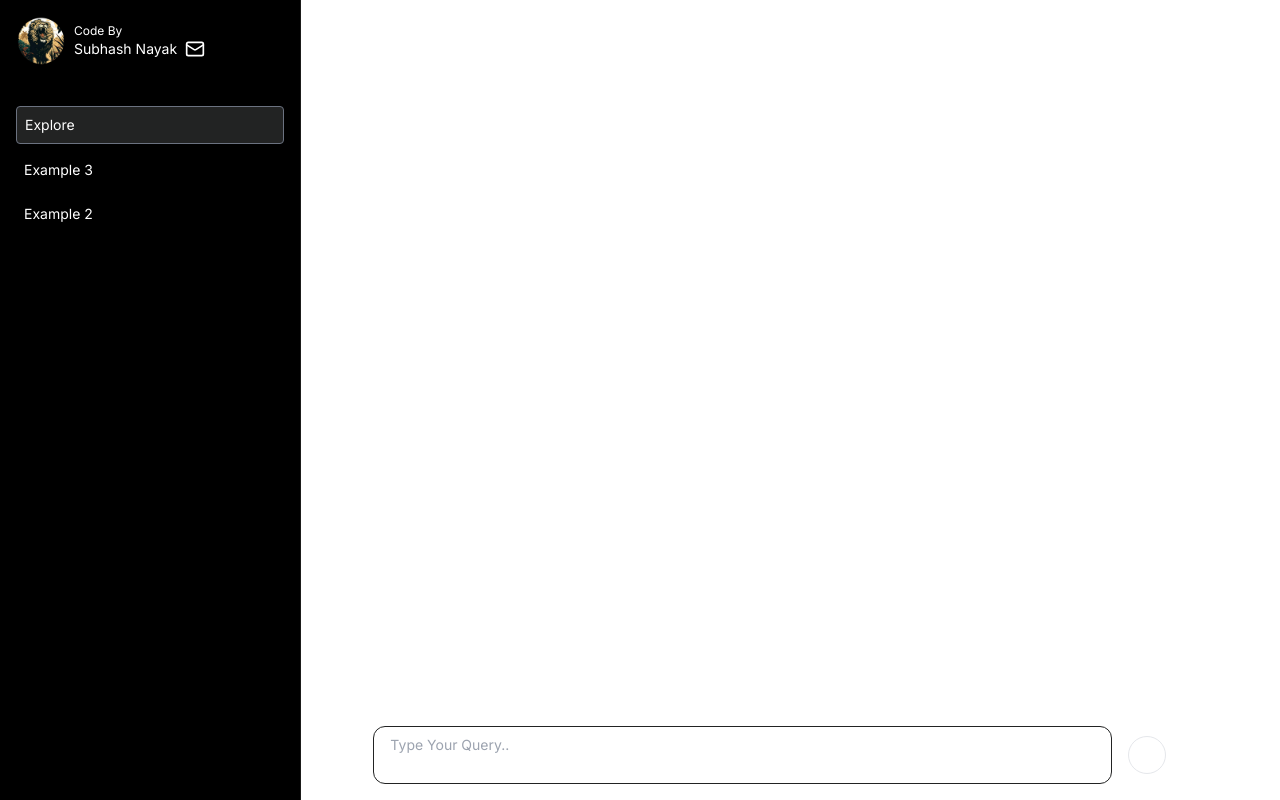
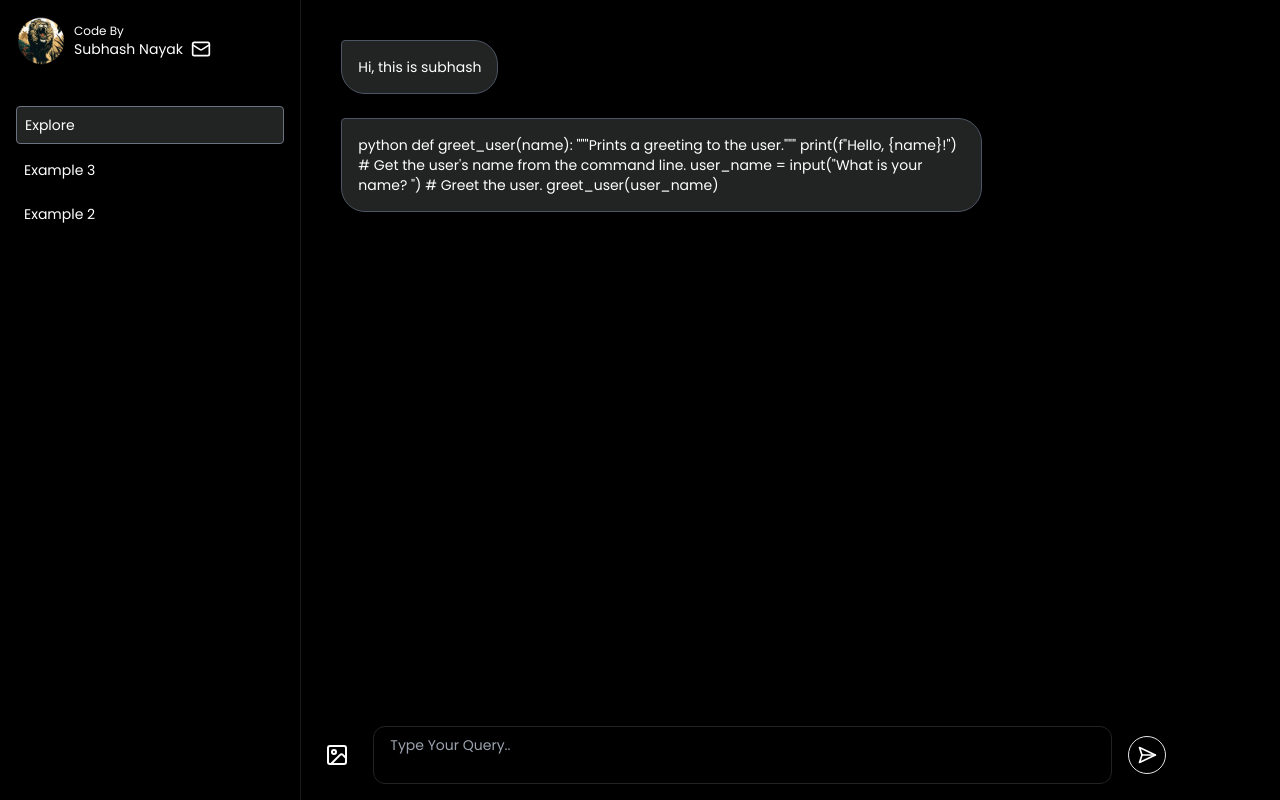
Before and after one commit to subhash131/Generative-AI-Google-Gemini-Pro, a Next.js app: page / in a window 1280 px wide. Built offline with nearby package versions, Linux system fonts and the light colour scheme.

Commit message:
add context provider

```diff
--- a/src/app/layout.tsx
+++ b/src/app/layout.tsx
@@ -1,8 +1,13 @@
 import type { Metadata } from "next";
-import { Inter } from "next/font/google";
+import { Poppins } from "next/font/google";
 import "./globals.css";
+import { Toaster } from "react-hot-toast";
+import ContextProvider from "@/context/ContextProvider";
 
-const inter = Inter({ subsets: ["latin"] });
+const sans = Poppins({
+  subsets: ["latin-ext"],
+  weight: ["300", "100", "200", "400", "500", "600"],
+});
 
 export const metadata: Metadata = {
   title: "Create Next App",
@@ -16,7 +21,12 @@ export default function RootLayout({
 }>) {
   return (
     <html lang="en">
-      <body className={inter.className}>{children}</body>
+      <body className={`${sans.className} bg-black`}>
+        <ContextProvider>
+          <Toaster containerClassName="text-xs" />
+          {children}
+        </ContextProvider>
+      </body>
     </html>
   );
 }
```
